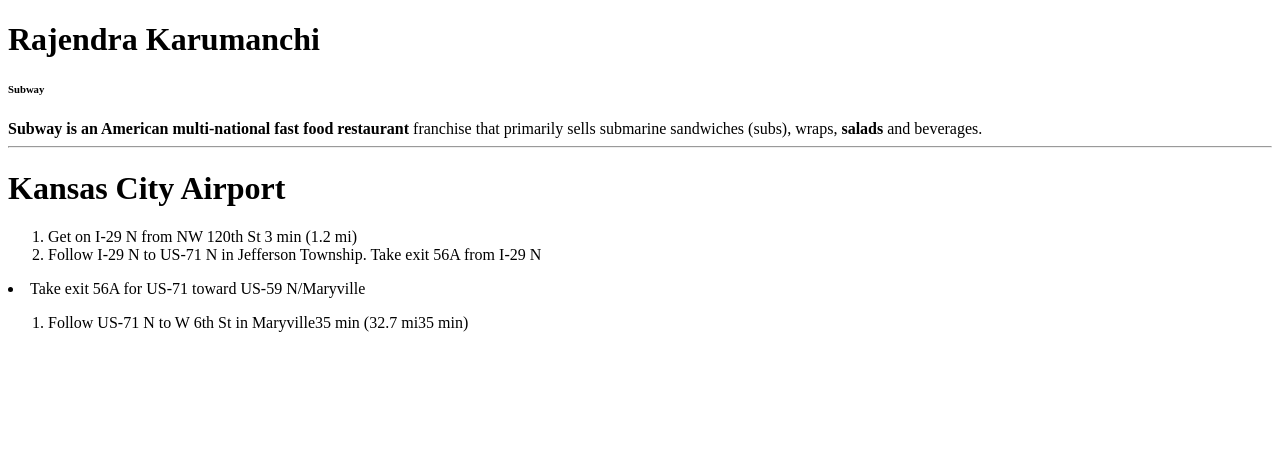
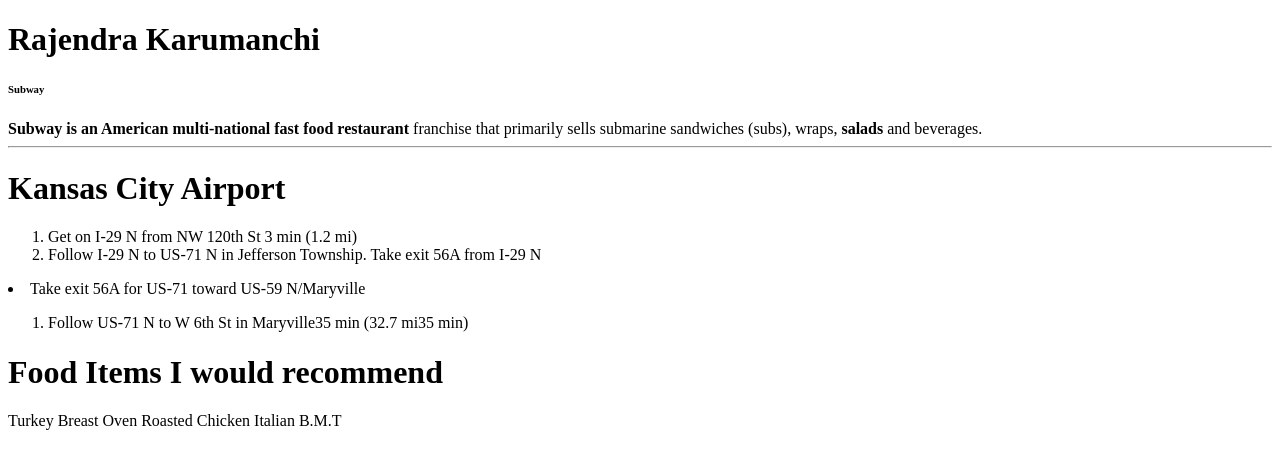
Before and after one commit to 44-563-Web-Apps-S22/webapps-s22-assignment-3-Rajendra9910, a plain HTML site: page index.html in a window 1280 px wide. Drawn offline with Linux system fonts and the light colour scheme.

Commit message:
added favourite items

```diff
--- a/index.html
+++ b/index.html
@@ -23,3 +23,8 @@
    <ol>
        <li>Follow US-71 N to W 6th St in Maryville35 min (32.7 mi35 min)</li>
         </ol>
+    <h1> Food Items I would recommend</h1>
+
+    <u1> Turkey Breast </u1>
+    <u1> Oven Roasted Chicken </u1>
+    <u1> Italian B.M.T </u1>
```
